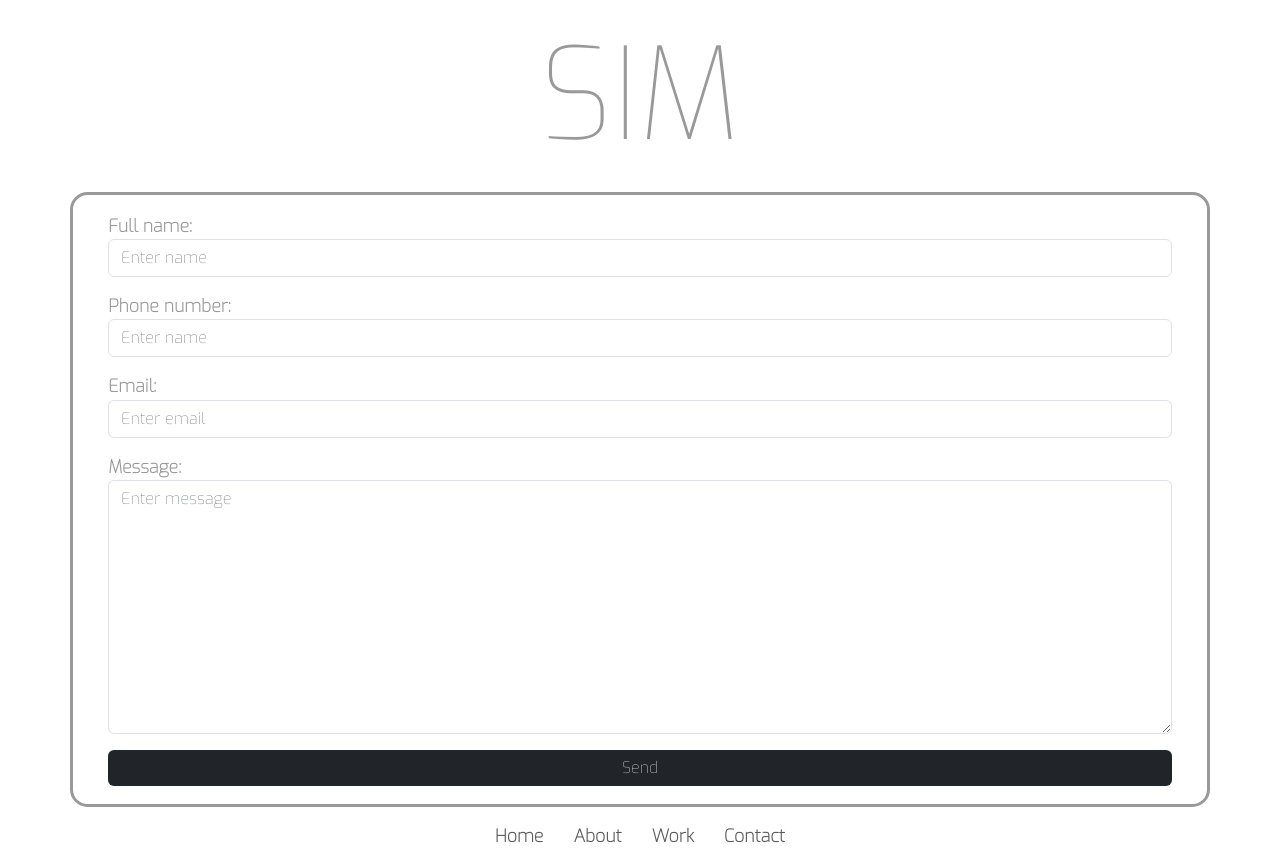
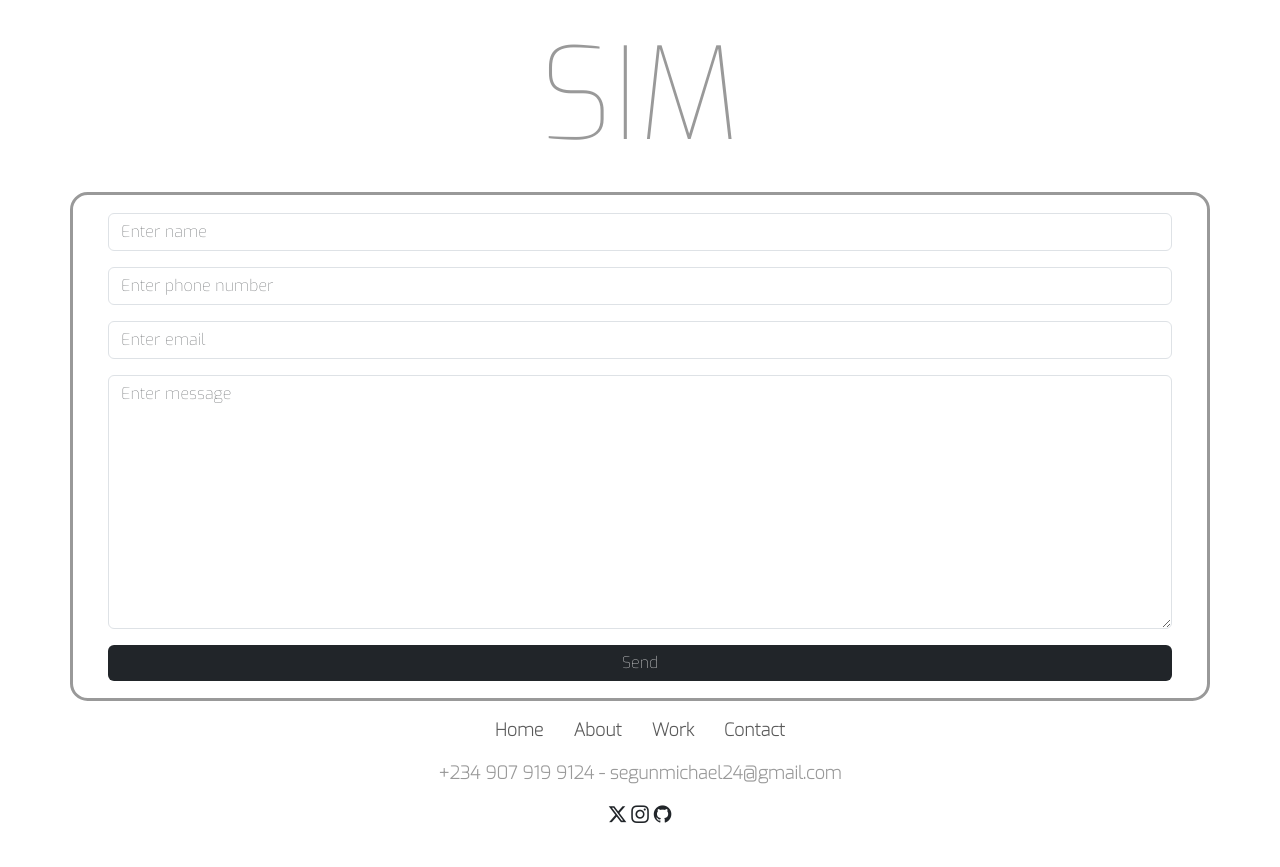
Before and after one commit to sim-codes/my-portfolio, a Django app: page /contact/ in a window 1280 px wide. Shown: the top 867 px of the page. After the commit the page ends 823 px from the top, so only its background shows below. Run offline with Django 4.2, Linux system fonts and the light colour scheme; some libraries are stand-ins or nearby versions.

Commit message:
form correct and template update

```diff
--- a/django-version/pages/forms.py
+++ b/django-version/pages/forms.py
@@ -4,6 +4,6 @@ class ContactForm(forms.Form):
    full_name = forms.CharField(max_length = 150,
                               widget= forms.TextInput(attrs={'class':'form-control', 'placeholder':'Enter name'}))
    phone_number = forms.CharField(max_length = 13,
-                                  widget= forms.TextInput(attrs={'class':'form-control', 'placeholder':'Enter name'}))
+                                  widget= forms.TextInput(attrs={'class':'form-control', 'placeholder':'Enter phone number'}))
    email = forms.EmailField(widget=forms.EmailInput(attrs={'class':'form-control', 'placeholder':'Enter email'}))
    message = forms.CharField(max_length=250, widget=forms.Textarea(attrs={'class':'form-control', 'placeholder':'Enter message'}))
--- a/django-version/templates/pages/contact.html
+++ b/django-version/templates/pages/contact.html
@@ -10,11 +10,14 @@
 
     <form name="contact-form" action="{% url 'contact' %}" method="POST" data-netlify="true" class="form-group" autocomplete="off">
         {% csrf_token %}
-
-        {{ form.as_p }}
+        {% for field in form %}
+            <div class="form-group">
+                {{ field.errors }}
+                <p>{{ field }}</p>
+            </div>
+        {% endfor %}
 
         <button type="submit" id="submit-button" class="btn form-control btn-primary bg-dark border-0 ">Send</button>
-
     </form>
 </div>
 {% endblock content %}
```
